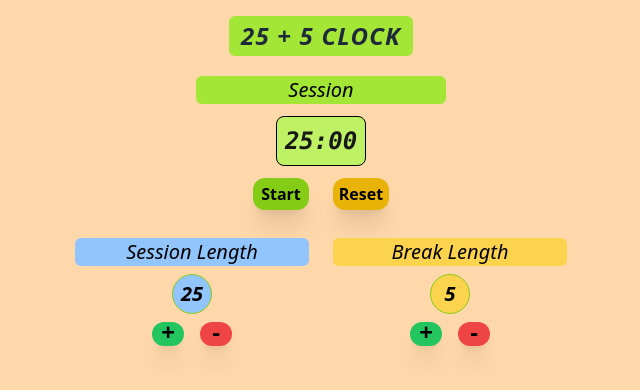
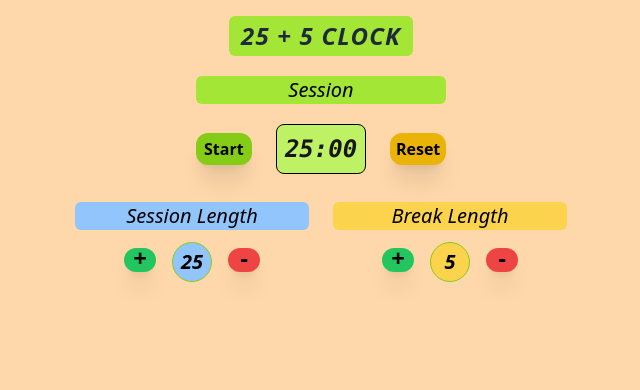
Before and after one commit to AndreyDmitriev39r/fcc-25-plus-five-clock, a React (Vite) app: page / in a window 1280 px wide. Shown: the top 390 px of the page, without its empty margins (319-959 px from the left). Built offline with nearby package versions, Linux system fonts and the light colour scheme.

Commit message:
refactor: component structure

```diff
--- a/src/Button.jsx
+++ /dev/null
@@ -1,21 +0,0 @@
-const Button = ({id, children}) => {
-
-  // styles
-
-  const bgColor = children === "+" ? "bg-green-500"
-    : children === "-" ? "bg-red-500"
-    : children === "Reset" ? "bg-yellow-500"
-    : "bg-lime-500";
-  const settingsStyles = "w-8 h-6 text-2xl pb-1  rounded-full"
-  const startAndResetStyles = "w-14 h-8 rounded-xl"
-
-  return (
-    <button
-      id={id}
-      className={`flex justify-center items-center font-bold shadow-xl hover:bg-zinc-200 active:bg-cyan-600 ${bgColor} ${children.length < 2 ? settingsStyles : startAndResetStyles}`}
-    >{children}
-    </button>
-  )
-}
-
-export default Button;
--- a/src/LengthSettings.jsx
+++ b/src/LengthSettings.jsx
@@ -1,4 +1,4 @@
-import Button from "./Button";
+import SetLengthButton from "./SetLengthButton";
 
 const LengthSettings = ({name}) => {
   const bgColor = name === 'session'
@@ -14,17 +14,23 @@ const LengthSettings = ({name}) => {
       >
           {name} length
       </h3>
-      <h3 id={`${name}-length`}
-        className={`${bgColor} w-10 h-10 self-center flex justify-center items-center mt-1 rounded-full border border-lime-500 text-xl font-bold italic`}
-      >
-        {name === 'session' ? '25' : '5'}
-      </h3>
       <div
         id={`${name}-length-btn-container`}
-        className="py-1 px-3 self-center flex justify-center gap-4 w-fit rounded-lg"
+        className="py-1 px-3 self-center flex justify-center items-center gap-4 w-fit rounded-lg"
       >
-        <Button id={`${name}-increment`} children='+' />
-        <Button id={`${name}-decrement`} children='-' />
+        <SetLengthButton
+          id={`${name}-increment`}
+          children='+'
+        />
+        <h3 id={`${name}-length`}
+          className={`${bgColor} w-10 h-10 self-center flex justify-center items-center mt-1 rounded-full border border-lime-500 text-xl font-bold italic`}
+        >
+          {name === 'session' ? '25' : '5'}
+        </h3>
+        <SetLengthButton
+          id={`${name}-decrement`}
+          children='-'
+        />
       </div>
     </div>
   )
--- a/src/SessionControl.jsx
+++ b/src/SessionControl.jsx
@@ -1,18 +1,27 @@
-import Button from "./Button";
+import StartStopResetButton from "./StartStopResetButton";
 
 const SessionControl = () => {
   return (
-    <div className="self-center session-control-container w-3/5 flex flex-col gap-3">
+    <div id="session-control-container"
+      className="self-center w-3/5 flex flex-col gap-3">
       <h3 id="timer-label"
       className="self-center w-1/2 min-w-[175px] max-w-[250px] bg-lime-400 text-center text-xl font-medium italic capitalize rounded-md"
       >Session</h3>
-      <h3 id="time-left"
-      className="border border-black w-fit self-center p-2 bg-lime-300 text-neutral-900 font-mono font-bold italic text-2xl text-center rounded-lg"
-      >25:00
-      </h3>
-      <div className="controllers-container flex flex-row justify-center gap-6">
-        <Button id="start_stop" children="Start" />
-        <Button id="reset" children="Reset" />
+      <div id="controllers-container"
+        className="mt-2 flex flex-row justify-center items-center gap-6"
+      >
+        <StartStopResetButton
+          id="start_stop"
+          children="Start"
+        />
+        <h3 id="time-left"
+        className="border border-black w-fit self-center p-2 bg-lime-300 text-neutral-900 font-mono font-bold italic text-2xl text-center rounded-lg"
+        >25:00
+        </h3>
+        <StartStopResetButton
+          id="reset"
+          children="Reset"
+        />
       </div>
     </div>
   )
--- /dev/null
+++ b/src/SetLengthButton.jsx
@@ -0,0 +1,15 @@
+const SetLengthButton = ({id, children}) => {
+
+  const bgColor = children === "+" ? "bg-green-500"
+    : "bg-red-500";
+
+  return (
+    <button
+      id={id}
+      className={`flex justify-center items-center w-8 h-6 text-2xl pb-1 rounded-full font-bold shadow-xl hover:bg-zinc-200 active:bg-cyan-600 ${bgColor} `}
+    >{children}
+    </button>
+  )
+}
+
+export default SetLengthButton;
--- /dev/null
+++ b/src/StartStopResetButton.jsx
@@ -0,0 +1,14 @@
+const StartStopResetButton = ({id, children}) => {
+
+  const bgColor = children === "Start" ? "bg-lime-500" : "bg-yellow-500";
+
+  return (
+    <button
+      id={id}
+      className={`flex justify-center items-center font-bold shadow-xl hover:bg-zinc-200 active:bg-cyan-600 ${bgColor} w-14 h-8 rounded-xl`}
+    >{children}
+    </button>
+  )
+}
+
+export default StartStopResetButton;
```
